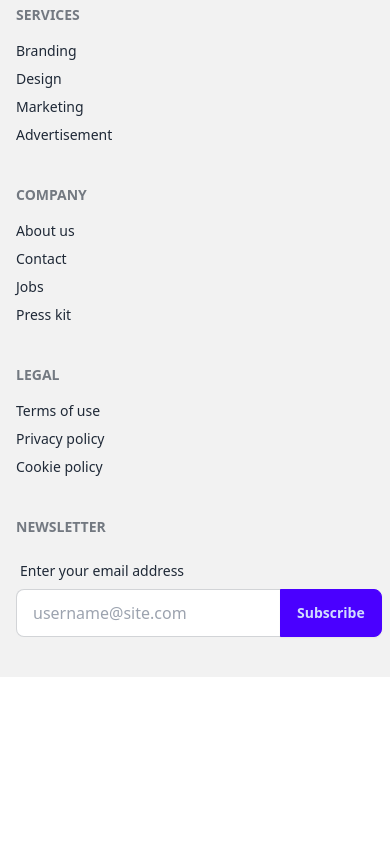
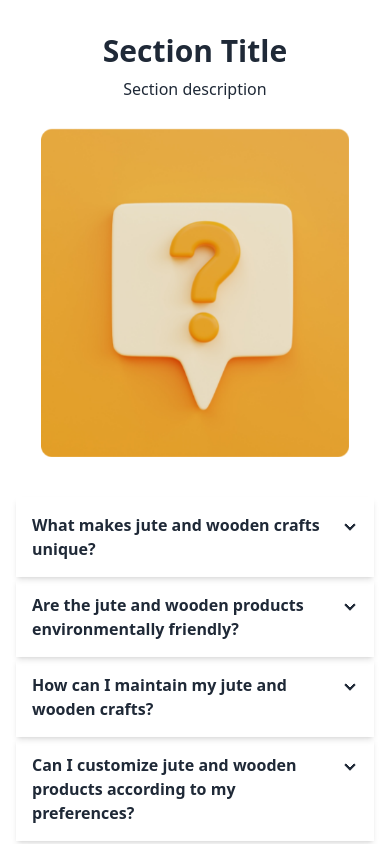
Before and after one commit to towhid046/fix-fast-client, a React (Vite) app: page / in a window 390 px wide. Shown: the part 1420-2264 px from the top of the page. Before the commit the page ends 2097 px from the top, so only its background shows below. Built offline with nearby package versions, Linux system fonts and the light colour scheme; no server answers.

Commit message:
aded faq and review section in the home page

```diff
--- /dev/null
+++ b/src/components/unique/Faq/Faq.jsx
@@ -0,0 +1,41 @@
+import faqImg from "../../../assets/images/faq.png";
+import faqs from "./faqData";
+import { Slide } from "react-awesome-reveal";
+import SectionHeader from "./../../shared/SectionHeader/SectionHeader";
+
+const Faq = () => {
+  return (
+    <section id="faq" className="py-10">
+      <SectionHeader />
+      <div className="flex justify-between flex-col lg:flex-row items-center gap-10">
+        <div className="w-[86%]">
+          <Slide>
+            <img className="w-full" src={faqImg} alt="Faq img" />
+          </Slide>
+        </div>
+        <Slide direction="right">
+          <div className="flex-1">
+            {faqs.map((faq) => (
+              <div
+                key={faq.id}
+                className="collapse collapse-arrow shadow-md rounded-none"
+              >
+                <input type="radio" name="my-accordion-2" />
+                <div className="collapse-title text-md font-bold text-custom-black ">
+                  {faq.question}
+                </div>
+                <div className="collapse-content">
+                  <p className="text-custom-gray text-base font-normal">
+                    {faq.answer}
+                  </p>
+                </div>
+              </div>
+            ))}
+          </div>
+        </Slide>
+      </div>
+    </section>
+  );
+};
+
+export default Faq;
--- /dev/null
+++ b/src/components/unique/Faq/faqData.js
@@ -0,0 +1,41 @@
+const faqs = [
+    {
+      id: 1,
+      question: "What makes jute and wooden crafts unique?",
+      answer:
+        "Jute and wooden crafts are unique due to their natural materials and artisanal craftsmanship. Jute offers eco-friendly options with its sustainability, while wood provides timeless elegance and durability.",
+    },
+    {
+      id: 2,
+      question: "Are the jute and wooden products environmentally friendly?",
+      answer:
+        "Yes, our jute and wooden products are eco-friendly. Jute is a sustainable fiber, and our wooden products are often sourced from responsibly managed forests, ensuring minimal environmental impact.",
+    },
+    {
+      id: 3,
+      question: "How can I maintain my jute and wooden crafts?",
+      answer:
+        "To maintain your jute and wooden crafts, keep them away from direct sunlight and moisture. For wooden items, periodic polishing with natural oils helps preserve their luster. For jute products, spot cleaning with a damp cloth is recommended.",
+    },
+    {
+      id: 4,
+      question:
+        "Can I customize jute and wooden products according to my preferences?",
+      answer:
+        "Yes, we offer customization options for many of our jute and wooden products. Contact our customer service team to discuss your preferences and create a personalized piece that suits your needs.",
+    },
+    {
+      id: 5,
+      question: "Are your jute and wooden products suitable for outdoor use?",
+      answer:
+        "While some of our wooden products are treated for outdoor use, most jute items are best suited for indoor environments. For specific outdoor applications, please check product descriptions or contact us for recommendations.",
+    },
+    {
+      id: 6,
+      question: "Do you ship internationally?",
+      answer:
+        "Yes, we offer international shipping for our jute and wooden products. Shipping rates and delivery times vary depending on the destination. Please refer to our shipping policy or contact us for more information.",
+    },
+
+  ];
+  export default faqs;
--- a/src/components/unique/PopularServices/PopularServices.jsx
+++ b/src/components/unique/PopularServices/PopularServices.jsx
@@ -2,6 +2,7 @@ import { useQuery } from "@tanstack/react-query";
 import axios from "axios";
 import SectionHeader from "./../../shared/SectionHeader/SectionHeader";
 import ServiceCard from "../ServiceCard/ServiceCard";
+import { Link } from "react-router-dom";
 
 const PopularServices = () => {
   const {
@@ -41,6 +42,11 @@ const PopularServices = () => {
           <ServiceCard key={service._id} service={service} />
         ))}
       </div>
+      <Link to={"/all-services"} className="flex justify-center">
+        <button className="btn rounded-3xl mt-6 btn-outline btn-primary btn-wide">
+          View All
+        </button>
+      </Link>
     </section>
   );
 };
--- /dev/null
+++ b/src/components/unique/Review/Review.jsx
@@ -0,0 +1,48 @@
+import { BiSolidDownArrow } from "react-icons/bi";
+import { PiQuotes } from "react-icons/pi";
+import { FaRegStar } from "react-icons/fa";
+import PropTypes from "prop-types";
+const Review = ({ review }) => {
+  const {description, rating, author} = review;
+  return (
+    <div className={`space-y-7 max-w-5xl mx-auto `}>
+      <div className="bg-indigo-50 p-6 rounded-xl relative shadow-sm ">
+        <div className="mb-2">
+          <PiQuotes className="text-5xl text-gray-500 rotate-180 " />
+        </div>
+        <p className="text-gray-500 mb-2">
+         {description}
+        </p>
+        <span className="absolute -bottom-6 left-6 text-indigo-50">
+          <BiSolidDownArrow className="text-4xl" />
+        </span>
+        <div className="mt-1 max-w-52 space-y-2 mx-auto text-center">
+          <h2 className="text-lg font-bold italic">Rating</h2>
+          <hr />
+          <div className="flex items-center gap-2 justify-center">
+            <FaRegStar className="text-xl text-yellow-400" />
+            <strong>{rating}</strong>
+            <FaRegStar className="text-xl text-yellow-400" />
+          </div>
+        </div>
+      </div>
+      <div className="flex items-center gap-3">
+        <img
+          className="w-11 h-11 rounded-full"
+          src={author?.image}
+          alt="Img"
+        />
+        <div>
+          <h3 className="font-bold text-lg">{author?.name}</h3>
+          <p>{author?.location}</p>
+        </div>
+      </div>
+    </div>
+  );
+};
+
+Review.propTypes = {
+  review: PropTypes.object.isRequired,
+};
+
+export default Review;
--- /dev/null
+++ b/src/components/unique/Reviews/Reviews.jsx
@@ -0,0 +1,77 @@
+import Review from "./../Review/Review";
+
+import { Swiper, SwiperSlide } from "swiper/react";
+
+// Import Swiper styles
+import "swiper/css";
+import "swiper/css/pagination";
+import "swiper/css/navigation";
+
+import { Pagination, Autoplay } from "swiper/modules";
+import { useQuery } from "@tanstack/react-query";
+import axios from "axios";
+import SectionHeader from './../../shared/SectionHeader/SectionHeader';
+
+const Reviews = () => {
+  const {
+    data: reviews,
+    isLoading,
+    error,
+    isError,
+  } = useQuery({
+    queryKey: ["reviews"],
+    queryFn: async () => {
+      const res = await axios.get(
+        `https://green-villa-server-eight.vercel.app/reviews`
+      );
+      return res.data;
+    },
+  });
+
+  if (isError) {
+    return (
+      <div className="flex justify-center py-12 min-h-screen ">
+        <h2 className="text-2xl font-bold text-gray-300">{error}</h2>
+      </div>
+    );
+  }
+
+  if (isLoading) {
+    return (
+      <div className="flex justify-center py-12 min-h-screen ">
+        <span className="loading loading-spinner loading-lg"></span>
+      </div>
+    );
+  }
+
+  return (
+    <section className="py-12">
+      <SectionHeader/>
+      <div>
+        <div className="max-w-5xl mx-auto">
+          <Swiper
+            spaceBetween={30}
+            pagination={{
+              clickable: true,
+            }}
+            autoplay={{
+              delay: 5000,
+              disableOnInteraction: false,
+            }}
+            modules={[Autoplay, Pagination]}
+          >
+            {reviews.map((review) => (
+              <SwiperSlide key={review.id}>
+                <div className="flex md:flex-row flex-col gap-6">
+                  <Review review={review} />
+                </div>
+              </SwiperSlide>
+            ))}
+          </Swiper>
+        </div>
+      </div>
+    </section>
+  );
+};
+
+export default Reviews;
--- a/src/components/unique/ServiceCard/ServiceCard.jsx
+++ b/src/components/unique/ServiceCard/ServiceCard.jsx
@@ -1,5 +1,5 @@
 import { Link } from "react-router-dom";
-import PropTypes from 'prop-types';
+import PropTypes from "prop-types";
 
 const ServiceCard = ({ service }) => {
   const {
@@ -23,12 +23,14 @@ const ServiceCard = ({ service }) => {
       </figure>
       <div className="lg:border-r space-y-3 lg:max-w-lg lg:pr-5 pb-5">
         <h2 className="font-bold text-3xl">{service_name}</h2>
-        <strong>Price: {price}</strong>
+        <p>
+          <strong>Price: {price}</strong>
+        </p>
         <strong>Service Area: {service_area}</strong>
         <div className="relative">
           <p>
             <em>Description: </em>
-            {description.split(" ").slice(0, 30).join(" ")}
+            {description.split(" ").slice(0, 25).join(" ")}
             <span className="text-gray-400"> . . .</span>
           </p>
           <Link to={`services/${_id}`} className="absolute right-0">
@@ -37,11 +39,13 @@ const ServiceCard = ({ service }) => {
         </div>
       </div>
       <div className="flex flex-col justify-center items-center space-y-3 flex-auto">
+        <h2 className="text-xl text-gray-400 font-semibold mb-5">
+          Service Provider Info
+        </h2>
         <figure>
           <img className="rounded-full w-24 h-24" src={photo} alt="" />
         </figure>
-        <h2 className="text-xl font-bold">{name}</h2>
-        <p>Email: {email}</p>
+        <h2 className="text-xl font-bold">Name: {name}</h2>
       </div>
     </div>
   );
--- a/src/pages/HomePage/HomePage.jsx
+++ b/src/pages/HomePage/HomePage.jsx
@@ -1,13 +1,16 @@
-
-import Hero from './../../components/unique/Hero/Hero';
-import PopularServices from './../../components/unique/PopularServices/PopularServices';
+import Hero from "./../../components/unique/Hero/Hero";
+import PopularServices from "./../../components/unique/PopularServices/PopularServices";
+import Reviews from "./../../components/unique/Reviews/Reviews";
+import Faq from "./../../components/unique/Faq/Faq";
 const HomePage = () => {
-    return (
-        <section>
-            <Hero/>
-            <PopularServices/>
-        </section>
-    );
+  return (
+    <section>
+      <Hero />
+      <PopularServices />
+      <Faq />
+      <Reviews />
+    </section>
+  );
 };
 
 export default HomePage;
```
Also changed, not shown: src/assets/images/faq.png (added).
